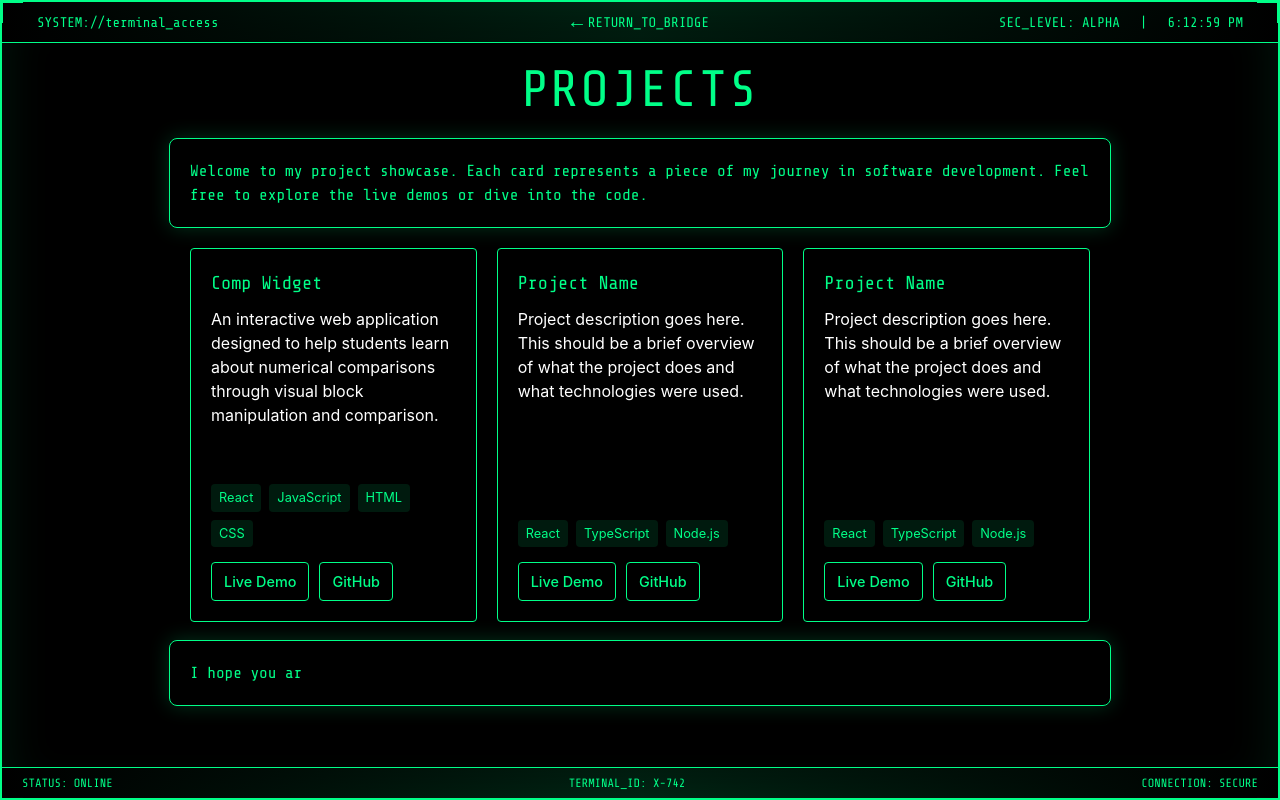
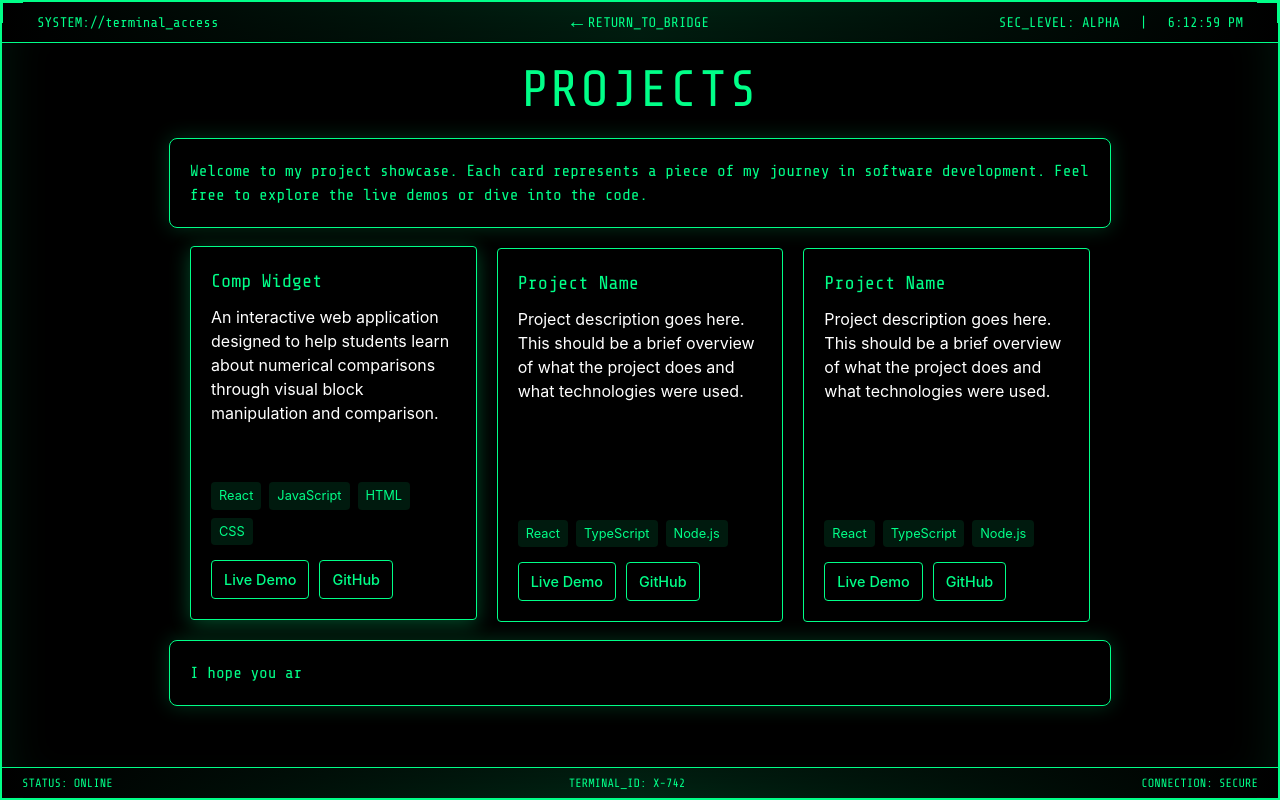
Before and after one commit to rwparrish/ryan_parrish_portfolio, a React (Vite) app: page /projects in a window 1280 px wide. In both pictures the pointer is over the element 333 px from the left and 435 px from the top of the page. Built offline with nearby package versions, Linux system fonts and the light colour scheme.

Commit message:
add over effects for project cards

```diff
--- /dev/null
+++ b/src/components/ProjectCard.css
@@ -0,0 +1,13 @@
+.project-card {
+  &:hover {
+    transform: translateY(-2px);
+    box-shadow: 0 4px 20px rgba(0, 255, 136, 0.3);
+  }
+}
+
+.project-card a {
+  &:hover {
+    background-color: rgba(0, 255, 136, 0.1) !important;
+    box-shadow: 0 0 15px rgba(0, 255, 136, 0.5);
+  }
+}
--- a/src/components/ProjectCard.tsx
+++ b/src/components/ProjectCard.tsx
@@ -1,3 +1,6 @@
+import './ProjectCard.css';
+
+
 interface ProjectCardProps {
   title: string;
   description: string;
@@ -18,11 +21,7 @@ export function ProjectCard({ title, description, liveLink, githubLink, technolo
       height: '100%',
       display: 'flex',
       flexDirection: 'column',
-      ':hover': {
-        transform: 'translateY(-2px)',
-        boxShadow: '0 4px 20px rgba(0, 255, 136, 0.3)'
-      }
-    }}>
+    }} className="project-card">
       <h3 style={{
         color: '#00ff88',
         margin: '0 0 10px 0',
```
